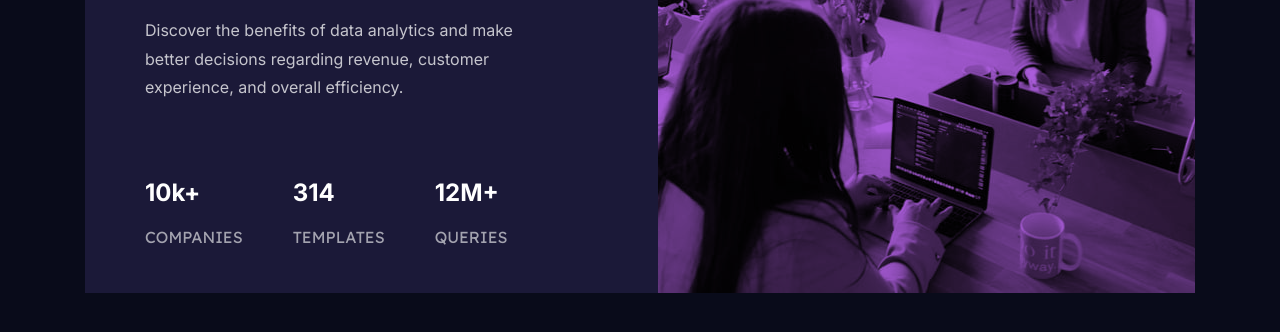
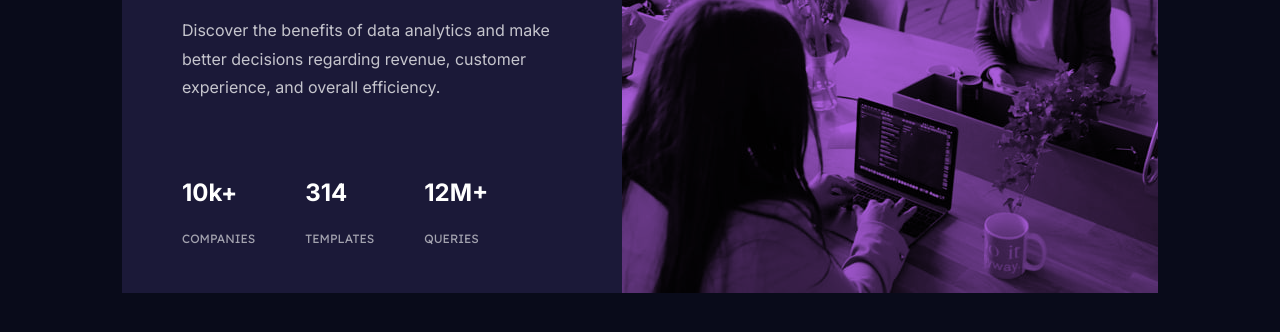
Before and after one commit to nirglus/stats-preview-card-component-main, a plain HTML site: page index.html in a window 1280 px wide. Shown: the part 330-662 px from the top of the page. Drawn offline with Linux system fonts and the light colour scheme.

Commit message:
adjust widths

```diff
--- a/css/style.css
+++ b/css/style.css
@@ -11,13 +11,13 @@ body{
 }
 #card{
     display: flex;
-    width: 1110px;
+    width: 1036px;
     height: 446px;
 
 }
 .r-side{
     background-image: url(../images/image-header-desktop.jpg);
-    width: 540px;
+    width: 650px;
     background-color: hsl(277, 64%, 61%);
     background-blend-mode: multiply;
 }
@@ -47,6 +47,8 @@ p{
     color: hsla(0, 0%, 100%, 0.6);
     text-transform: uppercase;
     font-family: 'Lexend Deca', sans-serif;
+    font-size: 14px;
+    font-size: 12px;
 }
 .stats-row{
     display: flex;
```
